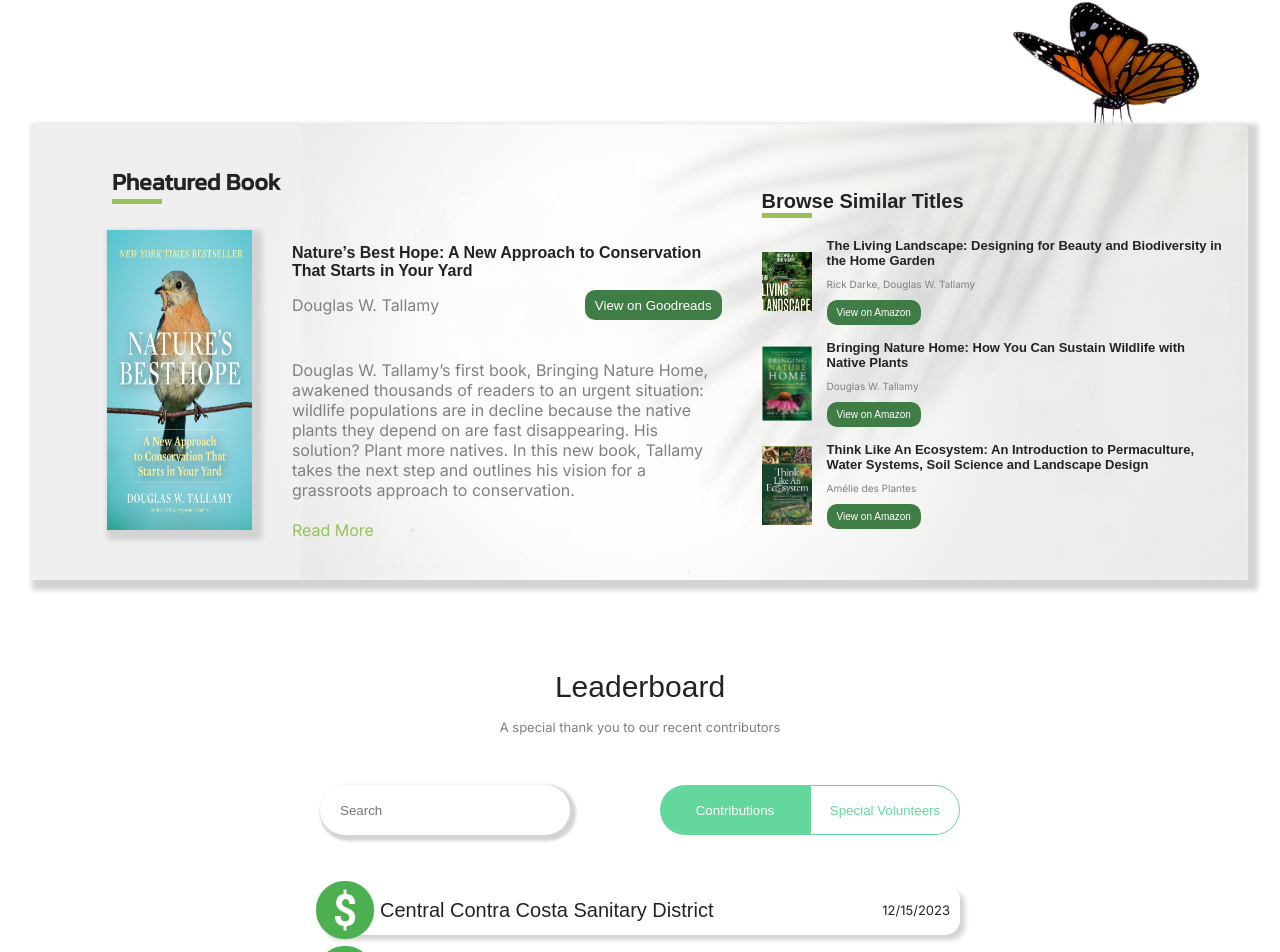
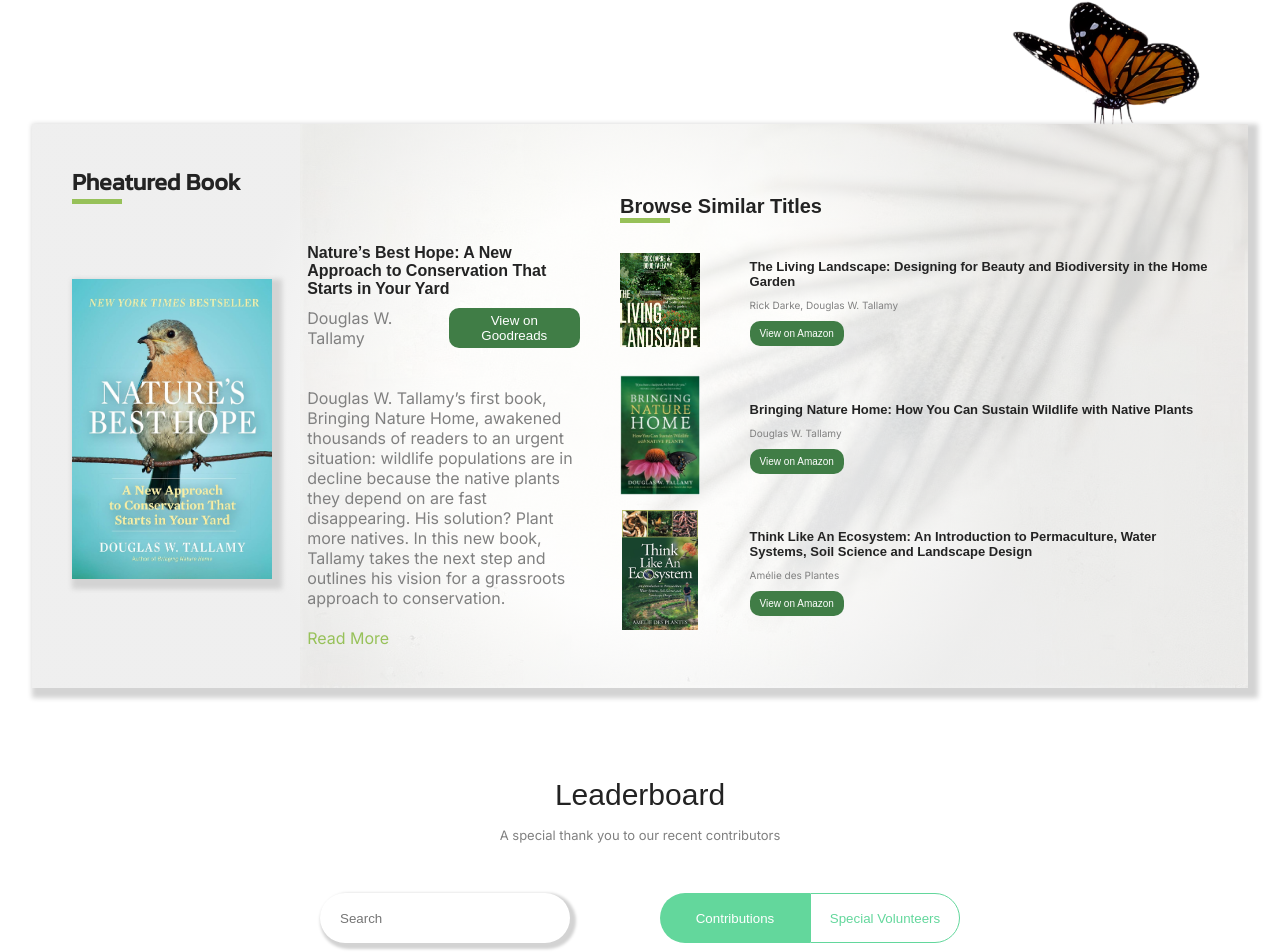
Before and after one commit to ramitaarora/phig-website, a React (Create React App) app: page / in a window 1280 px wide. Shown: the part 3454-4406 px from the top of the page. Built offline with nearby package versions, Linux system fonts and the light colour scheme; no server answers; a web font is replaced by a local one.

Commit message:
pheatured book mobile

```diff
--- a/src/App.css
+++ b/src/App.css
@@ -327,15 +327,30 @@
   display: flex;
   align-items: center;
   margin: 15px 0;
-  padding-right: 25px;
 }
 
 .each-book img {
-  height: 80px;
-  width: 50px;
+  height: 120px;
+  width: 80px;
   object-position: center;
   object-fit: contain;
-  margin-right: 15px;
+}
+
+.each-book-image {
+  display: flex;
+  align-items: center;
+  justify-content: flex-start;
+  height: 120px;
+  width: 20%;
+}
+
+.each-book-text {
+  margin-left: 15px;
+  width: 80%;
+}
+
+.each-book-text a {
+  display: block;
 }
 
 .view-amazon-button {
@@ -366,6 +381,15 @@
 #homepage-each-goal img {
   height: 50px;
   margin-right: 10px;
+}
+
+#pheatured-book-image {
+  min-height: 300px;
+  min-width: 200px;
+  max-height: 300px;
+  max-width: 200px;
+  box-shadow: 5px 5px 5px 5px lightgrey;
+  margin-bottom: 30px;
 }
 
 /* Volunteer Page */
@@ -660,13 +684,17 @@
   top: -5px;
 }
 
-#cards-circle-nav svg {
-  height: 12px;
-  width: 12px;
-  fill: var(--secondary);
+/* Mobile */
+
+@media only screen and (max-width: 1000px) {
+  .each-book {
+    margin: 0 15px;
+  }
+  .each-book img,
+  .each-book-image {
+    width: 45px;
+  }
 }
-
-/* Mobile */
 
 @media only screen and (max-width: 768px) {
   /* General */
@@ -684,6 +712,7 @@
     align-items: center;
     margin: 0 auto;
   }
+  /* Homepage Cards */
   #homepage-cards-desktop {
     display: none;
   }
@@ -692,4 +721,49 @@
     display: block;
   }
 
+  #each-homepage-card {
+    margin-bottom: 30px;
+  }
+
+  .react-multi-carousel-dot button {
+    border-color: var(--secondary) !important;
+    border-width: 1px !important;
+  }
+  .react-multi-carousel-dot--active button {
+    background: var(--secondary) !important;
+  }
+  /* Pheatured Book */
+
+  .each-book {
+    width: 33%;
+  }
+
+  .each-book img,
+  .each-book-image {
+    width: 42px;
+  }
+
+  .ph4b
+  .view-amazon-button {
+    display: none;
+  }
+
 }
+
+@media only screen and (max-width: 550px) {
+  /* Pheatured Book */
+  .each-book {
+    width: 100%;
+  }
+  .each-book img,
+  .each-book-image {
+    width: 60px;
+  }
+  .ph4b,
+  .view-amazon-button {
+    display: block;
+  }
+  #pheatured-book-image {
+    margin: 0 auto;
+  }
+}
--- a/src/HujoeStyle.css
+++ b/src/HujoeStyle.css
@@ -321,10 +321,6 @@
     margin-left: 15px;
     font-size:smaller;
 }
-.PheaturedB{
-    font-size: medium;
-    margin: 40px;
-}
 .ph4{
     font-size: small;
 }
--- a/src/components/HomepageCards.jsx
+++ b/src/components/HomepageCards.jsx
@@ -78,7 +78,7 @@
                 </div>
             </div>
             <div id="homepage-cards-mobile" className={css`width: 90%; margin: 20px auto;`}>
-                <Carousel responsive={responsive}>
+                <Carousel responsive={responsive} showDots={true} removeArrowOnDeviceType={["tablet", "mobile"]} dotListClass="custom-dot-list-style">
                     <div id="each-homepage-card">
                         <div className="homepage-card-image">
                             <img src="./images/homepage/card-1.jpeg" alt="Planting CA ceanothus" title="Planting CA ceanothus" loading="lazy" />
--- a/src/components/PheaturedBook.jsx
+++ b/src/components/PheaturedBook.jsx
@@ -3,22 +3,24 @@
 export default function PheaturedBook() {
     return (
 
-        <section id="pheatured-book" className={css`background: radial-gradient(circle, rgba(255, 255, 255, 0.7) 30%, rgba(232, 232, 232, 0.7) 60%), url('./images/homepage/leaf-background.jpeg'); background-position: bottom right; background-repeat: no-repeat; margin: 90px auto; width: 95%; box-shadow: 5px 5px 5px 5px lightgrey;`}>
-            <div className={css`display: flex; justify-content: space-evenly; align-items: center;`}>
+        <section id="pheatured-book" className={css`background: radial-gradient(circle, rgba(255, 255, 255, 0.7) 30%, rgba(232, 232, 232, 0.7) 60%), url('./images/homepage/leaf-background.jpeg'); background-position: bottom right; background-repeat: no-repeat; margin: 90px auto; width: 95%; box-shadow: 5px 5px 5px 5px lightgrey; @media (max-width: 1000px) { background-position: top right; }`}>
+            <div id='pheatured-book-section' className={css`display: flex; justify-content: space-evenly; align-items: center; @media (max-width: 1000px) { flex-direction: column; padding: 20px; }`}>
 
-                <div className={css`width: 60%`}>
-                    <h3 style={{ marginTop: '40px', marginLeft: '80px', marginBottom: '10px' }}>Pheatured Book</h3>
-                    <div><hr style={{ width: '50px', height: '5px', backgroundColor: '#97C159', border: 'none', marginTop: '-10px', marginLeft: '80px' }}></hr></div>
-                    <div className={css`display: flex; justify-content: space-between; align-items: center;`}>
-                        <div style={{ marginLeft: '75px', marginTop: '10px' }}>
-                            <img style={{ height: '300px', width: '900px', boxShadow: '5px 5px 5px 5px lightgrey', marginBottom: '30px' }} src="./images/homepage/pheatured-book.jpeg" alt="Nature's Best Hope - Tallamy" title="Nature's Best Hope - Tallamy" loading="lazy" />
+                <div className={css`width: 50%; @media (max-width: 1000px) { width: 100%; }`}>
+                    <h3 style={{ marginTop: '40px', marginLeft: '40px', marginBottom: '10px' }}>Pheatured Book</h3>
+                    <div><hr style={{ width: '50px', height: '5px', backgroundColor: '#97C159', border: 'none', marginTop: '-10px', marginLeft: '40px' }}></hr></div>
+                    <div className={css`display: flex; justify-content: space-between; align-items: center; @media (max-width: 550px) { flex-direction: column; }`}>
+                        <div className={css`padding: 40px; width: 40%; @media (max-width: 550px) { width: 100%; margin: 0 auto; }`}>
+                            <a href="https://www.goodreads.com/book/show/43212849-nature-s-best-hope?ac=1&from_search=true&qid=1MbdBR5Sns&rank=1" target="_blank" rel="noreferrer" >
+                                <img id="pheatured-book-image" src="./images/homepage/pheatured-book.jpeg" alt="Nature's Best Hope - Tallamy" title="Nature's Best Hope - Tallamy" loading="lazy" />
+                            </a>
                         </div>
-                        <div className='PheaturedB'>
+                        <div className={css`font-size: medium; margin: 40px; width: 60%; @media (max-width: 550px) { width: 100%; margin: 0 auto; padding: 0 40px; }`}>
                             <h4 style={{ marginBottom: '10px' }}>Nature’s Best Hope: A New Approach to Conservation That Starts in Your Yard</h4>
                             <div className={css`display: flex; justify-content: space-between; align-items: center; margin-bottom: 40px;`}>
                                 <p style={{ color: 'grey' }}>Douglas W. Tallamy</p>
                                 <a href="https://www.goodreads.com/book/show/43212849-nature-s-best-hope?ac=1&from_search=true&qid=1MbdBR5Sns&rank=1" target="_blank" rel="noreferrer">
-                                    <button id="view-goodreads-button" className={css`border-radius: 10px;height: 30px; cursor: pointer; padding: 5px 10px; border: 6px; font-size: big; background-color: #407D46; color: white;`}>View on Goodreads</button>
+                                    <button id="view-goodreads-button" className={css`border-radius: 10px; cursor: pointer; padding: 5px 10px; border: 6px; font-size: big; background-color: #407D46; color: white;`}>View on Goodreads</button>
                                 </a>
                             </div>
                             <p style={{ color: 'grey', marginBottom: '20px' }}>Douglas W. Tallamy’s first book, Bringing Nature Home, awakened thousands of readers to an urgent situation: wildlife populations are in decline because the native plants they depend on are fast disappearing. His solution? Plant more natives. In this new book, Tallamy takes the next step and outlines his vision for a grassroots approach to conservation.</p>
@@ -28,13 +30,17 @@
                     </div>
                 </div>
 
-                <div id="similar-titles" className={css`width: 40%;`}>
+                <div id="similar-titles" className={css`width: 50%; margin-right: 40px; @media (max-width: 1000px) { width: 100%; margin: 0 40px; } @media (max-width: 550px) { padding: 0 40px; }`}>
                     <h4 style={{ marginBottom: '10px', marginTop: '30px' }}>Browse Similar Titles</h4>
                     <div><hr style={{ width: '50px', height: '5px', backgroundColor: '#97C159', border: 'none', marginTop: '-10px', marginBottom: '20px' }}></hr></div>
-
+                    <div className={css`@media (max-width: 1000px) { display: flex; align-items: center; justify-content: flex-start; flex-wrap: wrap; } @media (max-width: 450px) { flex-direction: column; }`}>
                         <div className='each-book'>
+                            <div className='each-book-image'>
+                                <a href="https://www.amazon.com/Living-Landscape-Designing-Beauty-Biodiversity/dp/1604694084/ref=sr_1_1?crid=3K7A5J92E15TS&dib=eyJ2IjoiMSJ9.Y0FalXe2WZ5GpsgXlsu84xUoBQ0t4Hyl84NSg4LLubv01fh7xeQSzWkB-n758lOhrmBRbH6_ZaSucX3U8AfRzmnGsJ__qVRM5R_tHR8X2EvBMWwbx8ppmMhekp4OF2yRi9hTXqzBK5NbZkT3adXuzmpdPEDPg45QwT073e7QnWWDwdMEnC8HVV4mDmleQUd1IIPa3uLuEMUpXoBnGtyOEICVW3tS1Yb1KRUGY72pbwg.7H_dapudMAuYkezSnGyYDorvfrZsi8EyO1kfuSoLf3Y&dib_tag=se&keywords=the+living+landscape&qid=1713818579&sprefix=the+living+land%2Caps%2C168&sr=8-1" target="_blank" rel="noreferrer">
                                     <img src="./images/homepage/book-1.jpeg" alt="The Living Landscape - Tallamy" title="The Living Landscape - Tallamy" loading="lazy" />
-                        <div>
+                                </a>
+                            </div>
+                            <div className='each-book-text'>
                                 <h4 className='ph4'>The Living Landscape: Designing for Beauty and Biodiversity in the Home Garden</h4>
                                 <p className='ph4b'>Rick Darke, Douglas W. Tallamy</p>
                                 <a href="https://www.amazon.com/Living-Landscape-Designing-Beauty-Biodiversity/dp/1604694084/ref=sr_1_1?crid=3K7A5J92E15TS&dib=eyJ2IjoiMSJ9.Y0FalXe2WZ5GpsgXlsu84xUoBQ0t4Hyl84NSg4LLubv01fh7xeQSzWkB-n758lOhrmBRbH6_ZaSucX3U8AfRzmnGsJ__qVRM5R_tHR8X2EvBMWwbx8ppmMhekp4OF2yRi9hTXqzBK5NbZkT3adXuzmpdPEDPg45QwT073e7QnWWDwdMEnC8HVV4mDmleQUd1IIPa3uLuEMUpXoBnGtyOEICVW3tS1Yb1KRUGY72pbwg.7H_dapudMAuYkezSnGyYDorvfrZsi8EyO1kfuSoLf3Y&dib_tag=se&keywords=the+living+landscape&qid=1713818579&sprefix=the+living+land%2Caps%2C168&sr=8-1" target="_blank" rel="noreferrer">
@@ -44,8 +50,12 @@
                         </div>
 
                         <div className='each-book'>
-                        <img src="./images/homepage/book-2.jpeg" alt="Bringing Nature Home - Tallamy" title="Bringing Nature Home - Tallamy" loading="lazy"/>
-                        <div>
+                            <div className='each-book-image'>
+                                <a href="https://www.amazon.com/Bringing-Nature-Home-Wildlife-Expanded-ebook/dp/B003UV8ZTE/ref=sr_1_1?crid=2JKBJLZEFQ5JC&dib=eyJ2IjoiMSJ9.BFYLsu7YmvK5-3QmLRv-0cWDlYumSTE8_0_G1svFm9TkbywR-8zagYk18-lZAyNZncqLlg1jgTJKqIWlGCv884aOLyEbAOw3eqlrNhS7dRZEVT06bCOote5LSMBFFg0UoNHkMRGuls5siGpKH8J-jZaoTOXNO878QzYnYjg29LdMSa4ZsL-kB4ytodYNK84TLinrH7NMnvoEG92yTSsS1XEW3rNMv87FNQq1vZTXQTc.eRlBOd7yp4Bp3XVKHNruxIiqPc6wd7euoCbMxialcDg&dib_tag=se&keywords=bringing+nature+home+by+doug+tallamy&qid=1713819464&sprefix=bringing+nat%2Caps%2C150&sr=8-1" target="_blank" rel="noreferrer">
+                                    <img src="./images/homepage/book-2.jpeg" alt="Bringing Nature Home - Tallamy" title="Bringing Nature Home - Tallamy" loading="lazy" />
+                                </a>
+                            </div>
+                            <div className='each-book-text'>
                                 <h4 className='ph4'>Bringing Nature Home: How You Can Sustain Wildlife with Native Plants</h4>
                                 <p className='ph4b'>Douglas W. Tallamy</p>
                                 <a href="https://www.amazon.com/Bringing-Nature-Home-Wildlife-Expanded-ebook/dp/B003UV8ZTE/ref=sr_1_1?crid=2JKBJLZEFQ5JC&dib=eyJ2IjoiMSJ9.BFYLsu7YmvK5-3QmLRv-0cWDlYumSTE8_0_G1svFm9TkbywR-8zagYk18-lZAyNZncqLlg1jgTJKqIWlGCv884aOLyEbAOw3eqlrNhS7dRZEVT06bCOote5LSMBFFg0UoNHkMRGuls5siGpKH8J-jZaoTOXNO878QzYnYjg29LdMSa4ZsL-kB4ytodYNK84TLinrH7NMnvoEG92yTSsS1XEW3rNMv87FNQq1vZTXQTc.eRlBOd7yp4Bp3XVKHNruxIiqPc6wd7euoCbMxialcDg&dib_tag=se&keywords=bringing+nature+home+by+doug+tallamy&qid=1713819464&sprefix=bringing+nat%2Caps%2C150&sr=8-1" target="_blank" rel="noreferrer">
@@ -55,13 +65,18 @@
                         </div>
 
                         <div className='each-book'>
-                        <img src="./images/homepage/book-3.jpeg" alt="Think Like An Ecosystem - Amélie des Plantes" title="Think Like An Ecosystem - Amélie des Plantes" loading="lazy"/>
-                        <div>
+                            <div className='each-book-image'>
+                                <a href="https://www.amazon.com/Think-Like-Ecosystem-Introduction-Permaculture-ebook/dp/B09RGBCVW9/ref=sr_1_1?crid=E5D2Y7MN9F6V&dib=eyJ2IjoiMSJ9.b8pXV-8lZvtAem-EgaAFLalWeX67hk91GplIUwbx_mlYuxjCuWTAYajeeTFvrCpR0zvFCMPtjvcEDHzXC1mqRewBNM93LJfU40hxvPbZmsA8IM1uzLVFjbtYQa7_EOYZ9jYwd7ddqYTq4m_KacIwY-u4JOx9Pwny49u-9xwn_-1yh9USUu7fBE1LoGlfORTYy-EkchRfPVr3qtd1k2FyQscaF5Fb1sA-p81zPPPyUxE.ckkthCuSvwbGmk9aYtKzXOloxjqhd3eGKJzubqCAwl8&dib_tag=se&keywords=think+like+an+ecosystem&qid=1713819486&sprefix=think+like+an+ec%2Caps%2C148&sr=8-1" target="_blank" rel="noreferrer">
+                                    <img src="./images/homepage/book-3.jpeg" alt="Think Like An Ecosystem - Amélie des Plantes" title="Think Like An Ecosystem - Amélie des Plantes" loading="lazy" />
+                                </a>
+                            </div>
+                            <div className='each-book-text'>
                                 <h4 className='ph4'>Think Like An Ecosystem: An Introduction to Permaculture, Water Systems, Soil Science and Landscape Design</h4>
                                 <p className='ph4b'>Amélie des Plantes</p>
                                 <a href="https://www.amazon.com/Think-Like-Ecosystem-Introduction-Permaculture-ebook/dp/B09RGBCVW9/ref=sr_1_1?crid=E5D2Y7MN9F6V&dib=eyJ2IjoiMSJ9.b8pXV-8lZvtAem-EgaAFLalWeX67hk91GplIUwbx_mlYuxjCuWTAYajeeTFvrCpR0zvFCMPtjvcEDHzXC1mqRewBNM93LJfU40hxvPbZmsA8IM1uzLVFjbtYQa7_EOYZ9jYwd7ddqYTq4m_KacIwY-u4JOx9Pwny49u-9xwn_-1yh9USUu7fBE1LoGlfORTYy-EkchRfPVr3qtd1k2FyQscaF5Fb1sA-p81zPPPyUxE.ckkthCuSvwbGmk9aYtKzXOloxjqhd3eGKJzubqCAwl8&dib_tag=se&keywords=think+like+an+ecosystem&qid=1713819486&sprefix=think+like+an+ec%2Caps%2C148&sr=8-1" target="_blank" rel="noreferrer">
                                     <button className='view-amazon-button'>View on Amazon</button>
                                 </a>
+                            </div>
                         </div>
                     </div>
                 </div>
--- a/src/pages/Home.jsx
+++ b/src/pages/Home.jsx
@@ -31,7 +31,7 @@
 
             <PheaturedEvent />
             <div>
-                <img style={{ marginBottom: '-107px', marginLeft: '1000px' }} src="./images/homepage/butterfly.png" alt="butterfly" loading="lazy"/>
+                <img id="butterfly" className={css`@media (max-width: 1000px) { display: none; }`} style={{ marginBottom: '-107px', marginLeft: '1000px' }} src="./images/homepage/butterfly.png" alt="butterfly" loading="lazy"/>
             </div>
             <PheaturedBook />
 
```
Lines whose indentation alone changed are shown as unchanged.
